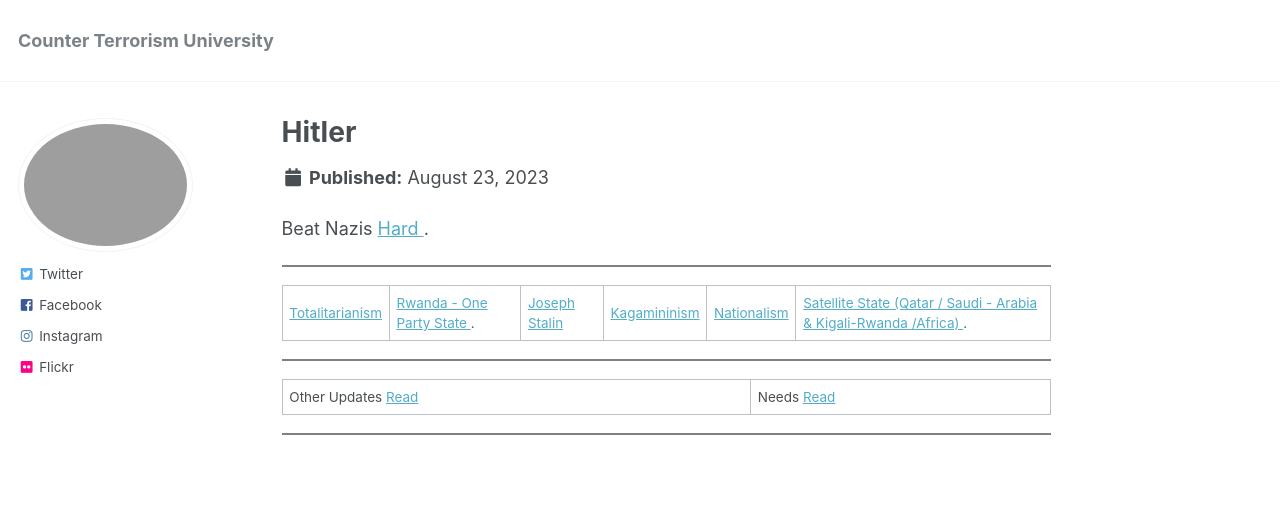
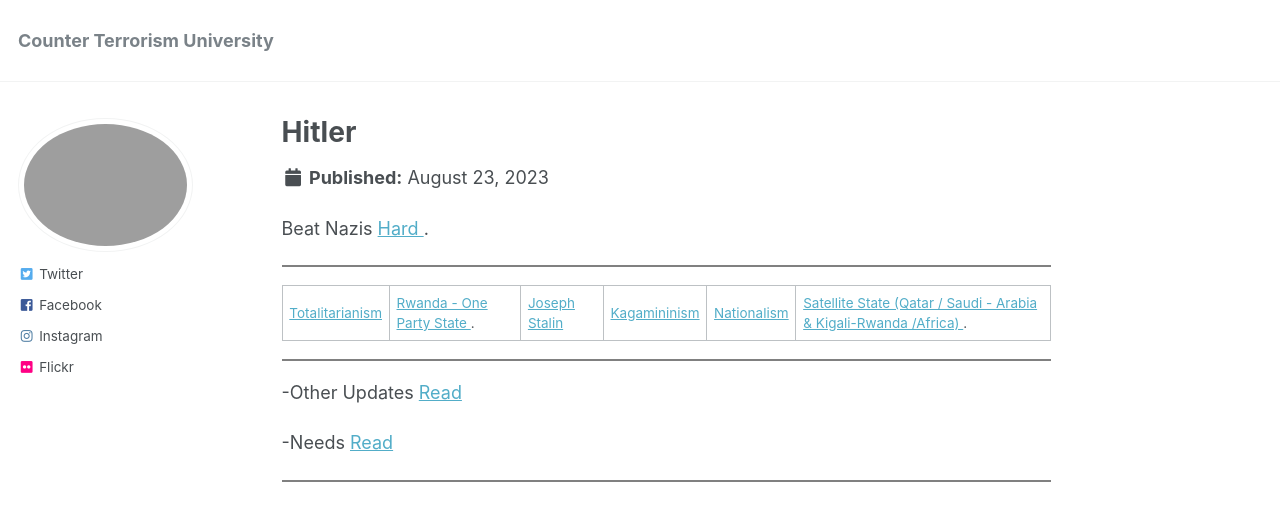
Before and after one commit to phdcsseiden/phdcsseiden.github.io, a Jekyll site: the page built from _pages/Hitler.md, in a window 1280 px wide. Shown: the top 521 px of the page. Built offline with Jekyll 4.4.1, drawn with Linux system fonts in a browser that asks for light colours.

```diff
--- a/_pages/Hitler.md
+++ b/_pages/Hitler.md
@@ -21,8 +21,10 @@ Beat Nazis <a href=" https://en.wikipedia.org/wiki/Nazi_Germany "> Hard  </a> .
  <hr style="height:2px;border-width:0;color:gray;background-color:gray">
 
 
-Other Updates <a href=" https://phdcsseiden.github.io/News/ "> Read   </a>  | Needs <a href=" https://phdcsseiden.github.io/Needs/ "> Read   </a>
+-Other Updates <a href=" https://phdcsseiden.github.io/News/ "> Read   </a>
 
+
+-Needs <a href=" https://phdcsseiden.github.io/Needs/ "> Read   </a>
 
 
 <hr style="height:2px;border-width:0;color:gray;background-color:gray">
```
